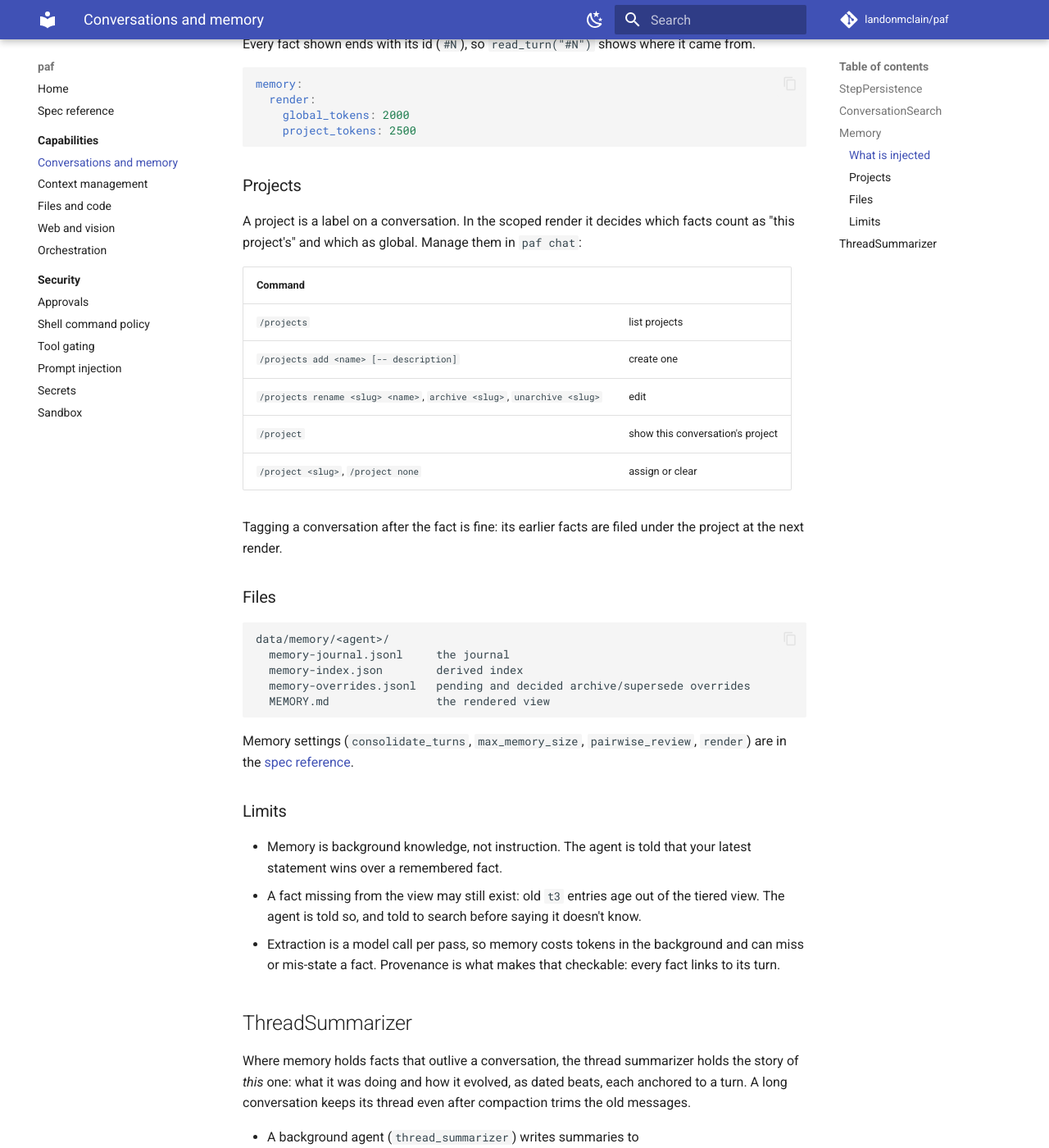
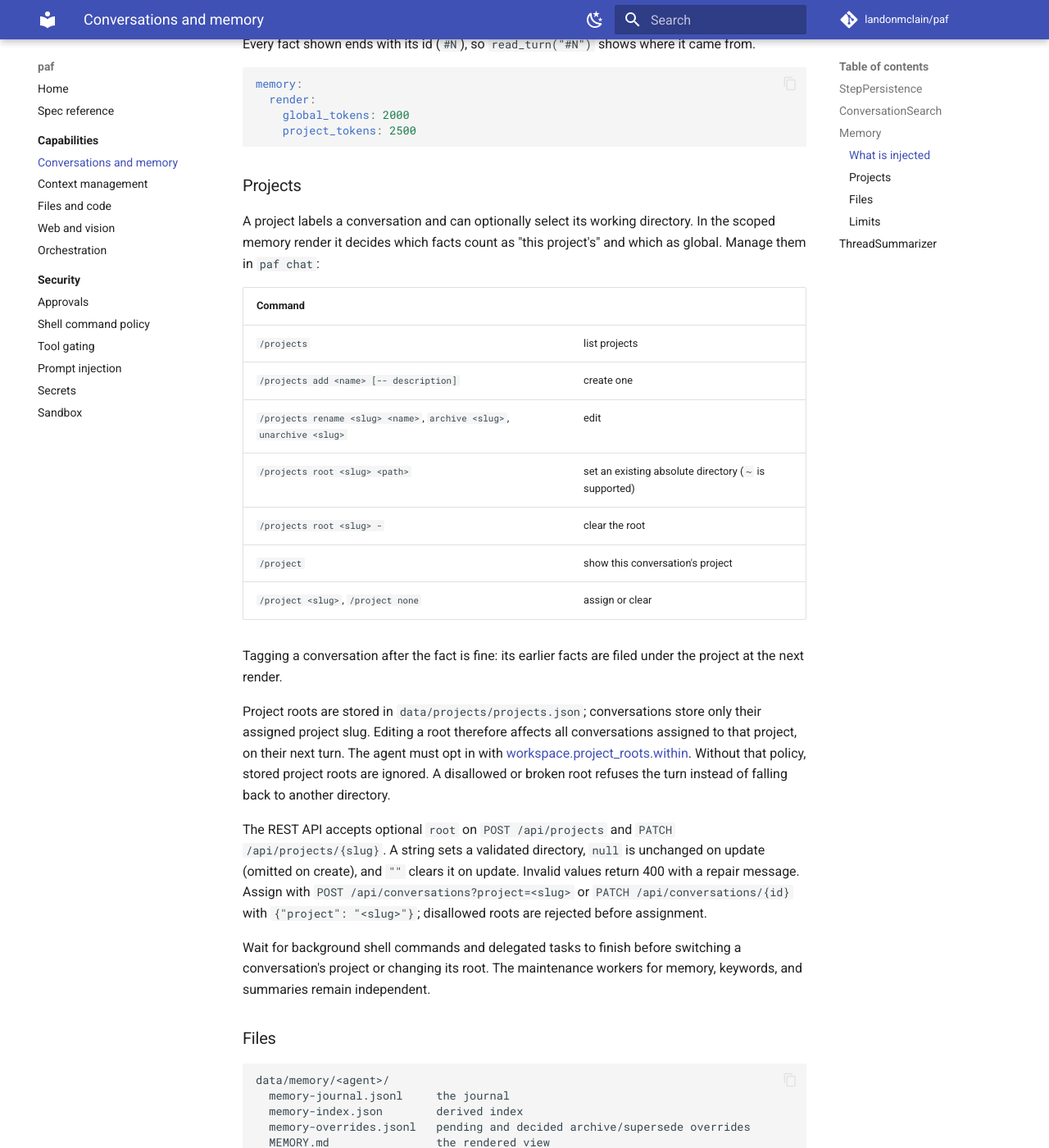
Before and after one commit to landonmclain/paf, an MkDocs documentation site: the page built from docs/capabilities/conversations-and-memory.md, in a window 1280 px wide and 1400 px high, scrolled down 2249 px. Shown: the whole window at 82% size. Built offline with MkDocs 1.6.1 and Material for MkDocs 9.7.7, drawn with Linux system fonts in a browser that asks for light colours; comment, search, counter and statistics services are not loaded.

Commit message:
Project roots P6: document opt-in roots and index storage

```diff
--- a/docs/capabilities/conversations-and-memory.md
+++ b/docs/capabilities/conversations-and-memory.md
@@ -105,19 +105,41 @@ memory:
 
 ### Projects
 
-A project is a label on a conversation. In the scoped render it decides which
-facts count as "this project's" and which as global. Manage them in `paf chat`:
+A project labels a conversation and can optionally select its working directory.
+In the scoped memory render it decides which facts count as "this project's"
+and which as global. Manage them in `paf chat`:
 
 | Command | |
 | --- | --- |
 | `/projects` | list projects |
 | `/projects add <name> [-- description]` | create one |
 | `/projects rename <slug> <name>`, `archive <slug>`, `unarchive <slug>` | edit |
+| `/projects root <slug> <path>` | set an existing absolute directory (`~` is supported) |
+| `/projects root <slug> -` | clear the root |
 | `/project` | show this conversation's project |
 | `/project <slug>`, `/project none` | assign or clear |
 
 Tagging a conversation after the fact is fine: its earlier facts are filed
 under the project at the next render.
+
+Project roots are stored in `data/projects/projects.json`; conversations store
+only their assigned project slug. Editing a root therefore affects all
+conversations assigned to that project, on their next turn. The agent must opt
+in with [workspace.project_roots.within](../spec-reference.md#workspace).
+Without that policy, stored project roots are ignored. A disallowed or broken
+root refuses the turn instead of falling back to another directory.
+
+The REST API accepts optional `root` on `POST /api/projects` and
+`PATCH /api/projects/{slug}`. A string sets a validated directory, `null` is
+unchanged on update (omitted on create), and `""` clears it on update. Invalid
+values return 400 with a repair message. Assign with
+`POST /api/conversations?project=<slug>` or
+`PATCH /api/conversations/{id}` with `{"project": "<slug>"}`; disallowed roots
+are rejected before assignment.
+
+Wait for background shell commands and delegated tasks to finish before
+switching a conversation's project or changing its root. The maintenance
+workers for memory, keywords, and summaries remain independent.
 
 ### Files
 
```
Also changed, not shown: docs/capabilities/files-and-code.md (+15 -5 lines), docs/security/approvals.md (+7 -0 lines), docs/spec-reference.md (+28 -0 lines), 2 other files.
